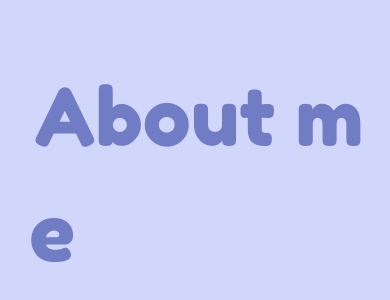
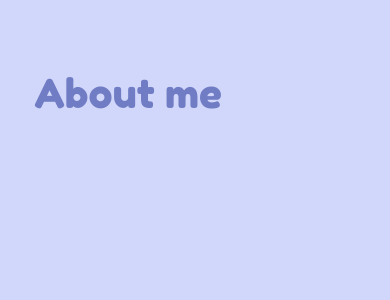
Before and after one commit to DucSkii/portfolio, a React (Create React App) app: page /about in a window 390 px wide. Shown: the part 184-484 px from the top of the page. Built offline with nearby package versions, Linux system fonts and the light colour scheme.

Commit message:
added responsiveness to about and skills page titles

```diff
--- a/src/pages/About/index.js
+++ b/src/pages/About/index.js
@@ -30,11 +30,11 @@ const About = () => {
           <Typography
             variant='h2'
             color='primary'
+            className={classes.letters}
             style={{
               cursor: 'default',
               userSelect: 'none',
               marginLeft: '7.5%',
-              fontSize: '80px',
             }}
           >
             {title.map((letter, index) => {
--- a/src/pages/About/styles.js
+++ b/src/pages/About/styles.js
@@ -1,10 +1,21 @@
 import { makeStyles } from '@material-ui/core/styles'
 
-export const useStyles = makeStyles({
+export const useStyles = makeStyles(theme => ({
   About: {
     width: '100%',
     height: '100vh',
     opacity: '0',
     transition: 'opacity 0.8s ease-in-out'
-  }
-})
+  },
+  letters: {
+    [theme.breakpoints.up('xs')]: {
+      fontSize: '40px',
+    },
+    [theme.breakpoints.up('sm')]: {
+      fontSize: '60px',
+    },
+    [theme.breakpoints.up('md')]: {
+      fontSize: '80px',
+    },
+  },
+}))
--- a/src/pages/Home/styles.js
+++ b/src/pages/Home/styles.js
@@ -9,9 +9,11 @@ export const useStyles = makeStyles(theme => ({
   },
   letters: {
     [theme.breakpoints.up('xs')]: {
+      marginTop: '10px',
       fontSize: '40px',
     },
     [theme.breakpoints.up('sm')]: {
+      marginTop: '0',
       fontSize: '60px'
     },
     [theme.breakpoints.up('md')]: {
--- a/src/pages/Skills/index.js
+++ b/src/pages/Skills/index.js
@@ -30,11 +30,11 @@ const Skills = () => {
           <Typography
             variant='h2'
             color='primary'
+            className={classes.letters}
             style={{
               cursor: 'default',
               userSelect: 'none',
               marginLeft: '7.5%',
-              fontSize: '80px',
             }}
           >
             {title.map((letter, index) => {
--- a/src/pages/Skills/styles.js
+++ b/src/pages/Skills/styles.js
@@ -1,10 +1,23 @@
 import { makeStyles } from '@material-ui/core/styles'
 
-export const useStyles = makeStyles({
+export const useStyles = makeStyles(theme => ({
   Skills: {
     width: '100%',
     height: '100vh',
     opacity: '0',
     transition: 'opacity 0.8s ease-in-out'
-  }
-})
+  },
+  letters: {
+    [theme.breakpoints.up('xs')]: {
+      minWidth: '335px',
+      fontSize: '25px',
+    },
+    [theme.breakpoints.up('sm')]: {
+      minWidth: '630px',
+      fontSize: '50px',
+    },
+    [theme.breakpoints.up('md')]: {
+      fontSize: '70px',
+    },
+  },
+}))
```
Also changed, not shown: 1 other file (tests, documents, lock files or other folders).
